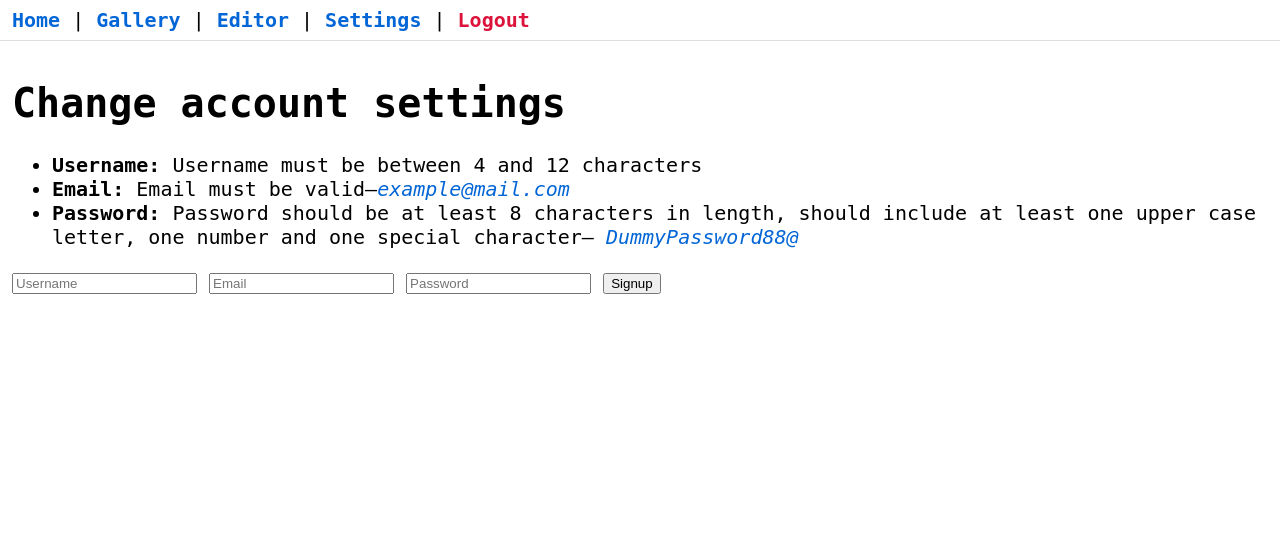
After one commit to ketzon/camagru-v3, a PHP site: page /settings in a window 1280 px wide. The commit adds this page. Shown: the top 534 px of the page. Run offline with PHP 8.4, Linux system fonts and the light colour scheme; the visitor is signed in with stand-in values (Sample User, id 1).

```diff
--- a/app/controllers/authcontroller.php
+++ b/app/controllers/authcontroller.php
@@ -4,7 +4,7 @@ require_once __DIR__ . '/../csrf.php';
 
 class AuthController {
   public function signup(): void {
-    /* Csrf::checkToken(); */
+    Csrf::checkToken();
     $username = trim($_POST['username'] ?? '');
     $email = trim($_POST['email'] ?? '');
     $password = $_POST['password'] ?? '';
@@ -57,6 +57,7 @@ class AuthController {
 
     if ($user && password_verify($password, $user['pass_hash'])) {
         $_SESSION['uid'] = (int)$user['id'];
+        $_SESSION['user'] = $user['username'];
         flash('ok', '[auth] welcome !');
         header('Location: /');
         exit;
--- a/app/utils.php
+++ b/app/utils.php
@@ -7,6 +7,10 @@ function auth_id(): ?int {
     }else {
         return null;
     }
+}
+
+function getUserName(): string {
+    return (string)$_SESSION['user'];
 }
 
 //si pas co, renvoyer au login
--- a/app/views/home.php
+++ b/app/views/home.php
@@ -9,7 +9,7 @@ require __DIR__ . '/partials/header.php';
 <?php endif; ?>
 
 <?php if (auth_id()): ?>
-<p>Logged as a user #<?= auth_id() ?></p>
+<p>Logged as <strong><?= getUserName() ?></strong> #<?= auth_id()?></p>
 <?php endif; ?>
 
 <?php require __DIR__ . '/partials/footer.php'; ?>
--- a/app/views/partials/header.php
+++ b/app/views/partials/header.php
@@ -28,6 +28,7 @@ $uid = auth_id();
     <?php if($uid): ?>
     <a href="/gallery">Gallery</a> |
     <a href="/editor">Editor</a> |
+    <a href="/settings">Settings</a> |
     <a class="logout" href="/logout">Logout</a>
     <?php else: ?>
     <a href="/login">Login</a> |
--- /dev/null
+++ b/app/views/settings.php
@@ -0,0 +1,20 @@
+<?php
+require_once __DIR__ . '/../csrf.php';
+require __DIR__ . '/partials/header.php';
+$csrf = Csrf::getToken(); ?>
+
+<h1>Change account settings</h1>
+<ul>
+<li><strong>Username: </strong>Username must be between 4 and 12 characters</li>
+<li><strong>Email: </strong> Email must be valid&mdash;<i class="blue">example@mail.com</i></li>
+<li><strong>Password: </strong>Password should be at least 8 characters in length, should include at least one upper case letter, one number and one special character&mdash; <i class="blue">DummyPassword88@</i></li>
+</ul>
+<form method="post">
+  <input type="hidden" name="_csrf" value="<?php htmlspecialchars($csrf) ?>">
+  <input type="text" name="username" placeholder="Username">
+  <input type="text" name="email" placeholder="Email">
+  <input type="password" name="password" placeholder="Password">
+  <button type="submit">Signup</button>
+</form>
+
+<?php require __DIR__ . '/partials/footer.php'; ?>
--- a/public/index.php
+++ b/public/index.php
@@ -27,6 +27,13 @@ $routes = [
             return;
         }
         require __DIR__ . '/../app/views/login.php';
+    },
+    '/settings' => function () {
+        if ($_SERVER['REQUEST_METHOD'] === 'POST') {
+            (new AuthController)->login();
+            return;
+        }
+        require __DIR__ . '/../app/views/settings.php';
     },
     '/logout' => function () {
         session_destroy();
```
Also changed, not shown: storage/db.sqlite, storage/renders/r_68dfe819002a60.42772989.png (added), storage/renders/r_68dfe825d8a616.19041158.png (added), storage/uploads/u_68dfe8190022c9.56486532.png (added), storage/uploads/u_68dfe825d8a289.78645180.png (added).
